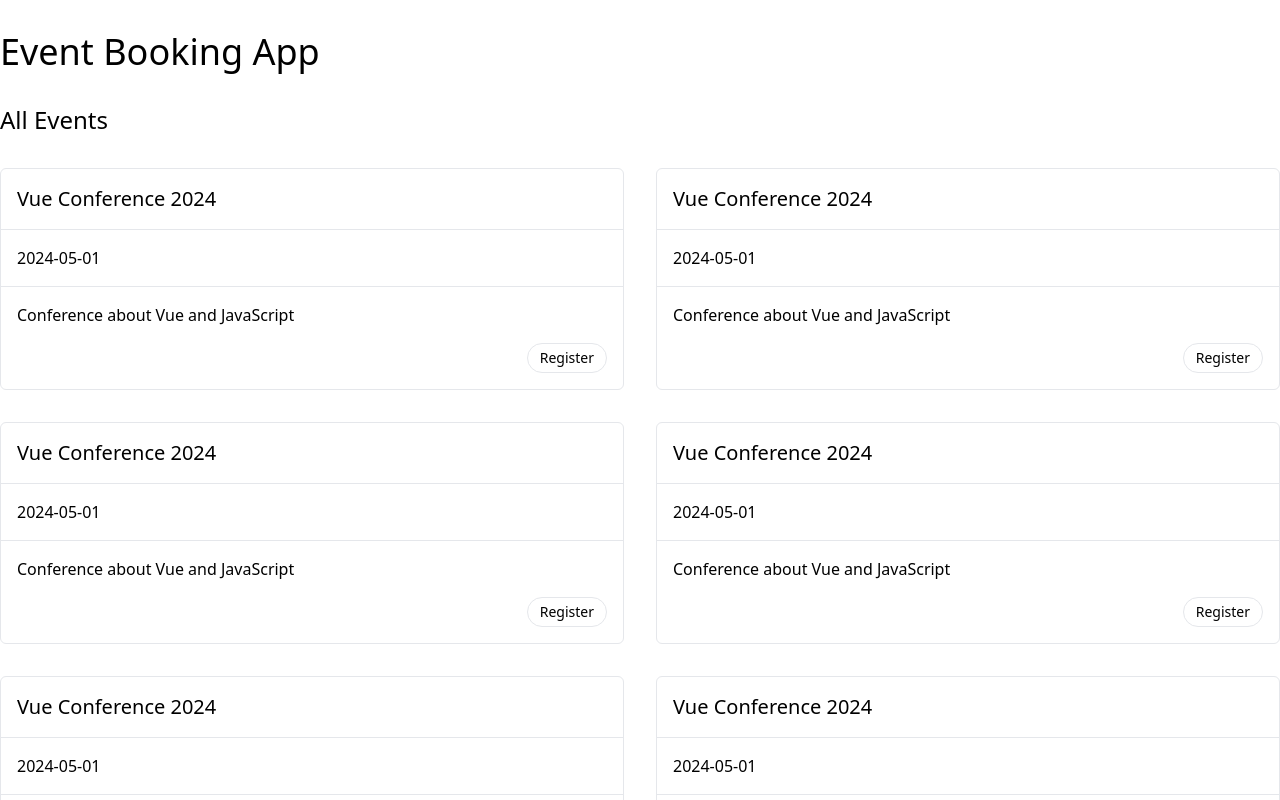
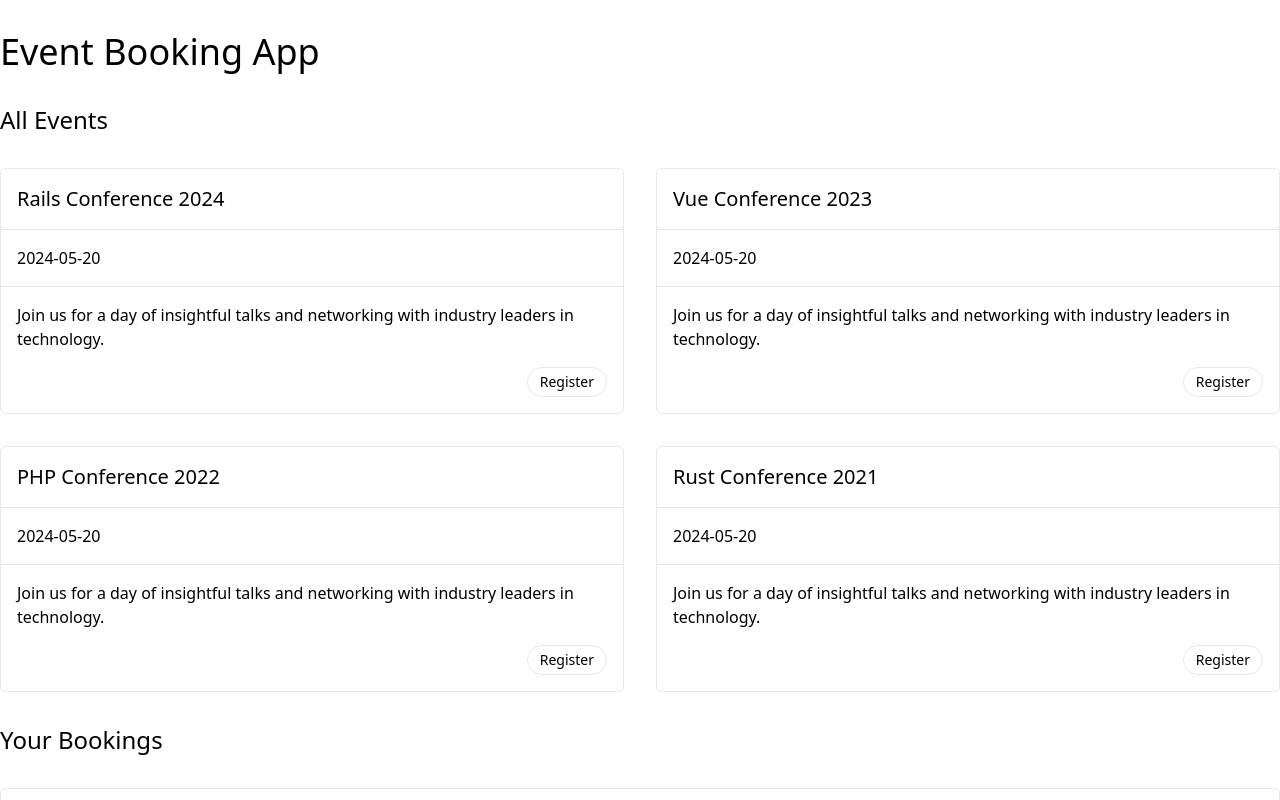
Before and after one commit to nandarwin19/vue, a Vue app in the folder medium/: page / in a window 1280 px wide. Shown: the top 800 px of the page. Built offline with nearby package versions, Linux system fonts and the light colour scheme; data requests are answered from the project's data file.

Commit message:
done 6. 4th Medium Project - Event Registration (Data Fetching)

```diff
--- /dev/null
+++ b/medium/db.json
@@ -0,0 +1,41 @@
+{
+  "events": [
+    {
+      "id": "1",
+      "title": "Rails Conference 2024",
+      "date": "2024-05-20",
+      "description": "Join us for a day of insightful talks and networking with industry leaders in technology.",
+      "location": "Convention Center, Downtown"
+    },
+    {
+      "id": "2",
+      "title": "Vue Conference 2023",
+      "date": "2024-05-20",
+      "description": "Join us for a day of insightful talks and networking with industry leaders in technology.",
+      "location": "Convention Center, Downtown"
+    },
+    {
+      "id": "3",
+      "title": "PHP Conference 2022",
+      "date": "2024-05-20",
+      "description": "Join us for a day of insightful talks and networking with industry leaders in technology.",
+      "location": "Convention Center, Downtown"
+    },
+    {
+      "id": "4",
+      "title": "Rust Conference 2021",
+      "date": "2024-05-20",
+      "description": "Join us for a day of insightful talks and networking with industry leaders in technology.",
+      "location": "Convention Center, Downtown"
+    }
+  ],
+  "bookings": [
+    {
+      "id": "1721574001766",
+      "userId": 1,
+      "eventId": "1",
+      "eventTitle": "Rails Conference 2024",
+      "status": "confirmed"
+    }
+  ]
+}
--- a/medium/package.json
+++ b/medium/package.json
@@ -8,7 +8,8 @@
     "build": "vite build",
     "preview": "vite preview",
     "lint": "eslint . --ext .vue,.js,.jsx,.cjs,.mjs --fix --ignore-path .gitignore",
-    "format": "prettier --write src/"
+    "format": "prettier --write src/",
+    "server": "json-server --watch db.json --delay=3000 --port 3001"
   },
   "dependencies": {
     "vue": "^3.4.29"
@@ -20,6 +21,7 @@
     "autoprefixer": "^10.4.19",
     "eslint": "^8.57.0",
     "eslint-plugin-vue": "^9.23.0",
+    "json-server": "^0.17.4",
     "postcss": "^8.4.39",
     "prettier": "^3.2.5",
     "tailwindcss": "^3.4.6",
--- a/medium/src/App.vue
+++ b/medium/src/App.vue
@@ -1,6 +1,60 @@
 <script setup>
 import EventCard from '@/components/EventCard.vue'
 import BookingItem from '@/components/BookingItem.vue'
+import LoadingEventCard from '@/components/LoadingEventCard.vue'
+import LoadingBookCard from '@/components/LoadingBookCard.vue'
+import { onMounted, ref } from 'vue'
+
+const events = ref([])
+const eventsLoading = ref(false)
+const books = ref([])
+const booksLoading = ref(false)
+
+// fetch events
+
+const fetchEvents = async () => {
+  eventsLoading.value = true
+  try {
+    const res = await fetch('http://localhost:3001/events')
+    events.value = await res.json()
+    console.log(events.value)
+  } finally {
+    eventsLoading.value = false
+  }
+}
+
+const fetchBooks = async () => {
+  booksLoading.value = true
+  try {
+    const res = await fetch('http://localhost:3001/bookings')
+    books.value = await res.json()
+    console.log(books.value)
+  } finally {
+    booksLoading.value = false
+  }
+}
+
+const handleRegister = async (event) => {
+  const newBooking = {
+    id: Date.now().toString(),
+    userId: 1,
+    eventId: event.id,
+    eventTitle: event.title
+  }
+
+  await fetch('http://localhost:3001/bookings', {
+    method: 'POST',
+    headers: { 'Content-Type': 'application/json' },
+    body: JSON.stringify({
+      ...newBooking,
+      status: 'confirmed'
+    })
+  })
+}
+
+onMounted(() => {
+  fetchEvents(), fetchBooks()
+})
 </script>
 
 <template>
@@ -10,17 +64,29 @@
 
     <section class="grid grid-cols-2 gap-8">
       <!-- <EventCard v-for="i in 8" :key="i" /> -->
-      <EventCard
-        v-for="i in 8"
-        :key="i"
-        title="Vue Conference 2024"
-        when="2024-05-01"
-        description="Conference about Vue and JavaScript"
-      />
+      <template v-if="!eventsLoading">
+        <EventCard
+          v-for="event in events"
+          :key="event.id"
+          :title="event.title"
+          :when="event.date"
+          :description="event.description"
+          @register="handleRegister(event)"
+        />
+      </template>
+      <template v-else>
+        <LoadingEventCard v-for="i in 4" :key="i" />
+      </template>
     </section>
+
     <h2 class="text-2xl font-medium">Your Bookings</h2>
     <section class="grid grid-cols-1 gap-4">
-      <BookingItem v-for="i in 3" :key="i" />
+      <template v-if="!booksLoading">
+        <BookingItem v-for="book in books" :key="book.id" />
+      </template>
+      <template v-else>
+        <LoadingBookCard v-for="i in 3" :key="i" />
+      </template>
     </section>
   </main>
 </template>
--- /dev/null
+++ b/medium/src/components/LoadingBookCard.vue
@@ -0,0 +1,13 @@
+<template>
+  <RoundedCard class="animate-pulse">
+    <div class="flex justify-between bg-gray-200">
+      <div class="p-4 border-b border-gray-200 h-8"></div>
+
+      <div class="h-8 w-24 bg-gray-300 rounded-full"></div>
+    </div>
+  </RoundedCard>
+</template>
+
+<script setup>
+import RoundedCard from '@/components/RoundedCard.vue'
+</script>
--- /dev/null
+++ b/medium/src/components/LoadingEventCard.vue
@@ -0,0 +1,15 @@
+<template>
+  <RoundedCard class="animate-pulse">
+    <div class="p-4 border-b border-gray-200 h-8 bg-gray-300"></div>
+    <div class="p-4 border-b border-gray-200 h-6 bg-gray-300"></div>
+    <div class="p-4 h-6 bg-gray-300"></div>
+
+    <div class="flex justify-end p-4">
+      <div class="h-8 w-24 bg-gray-300 rounded-full"></div>
+    </div>
+  </RoundedCard>
+</template>
+
+<script setup>
+import RoundedCard from '@/components/RoundedCard.vue'
+</script>
```
Also changed, not shown: 1 other file (tests, documents, lock files or other folders).
